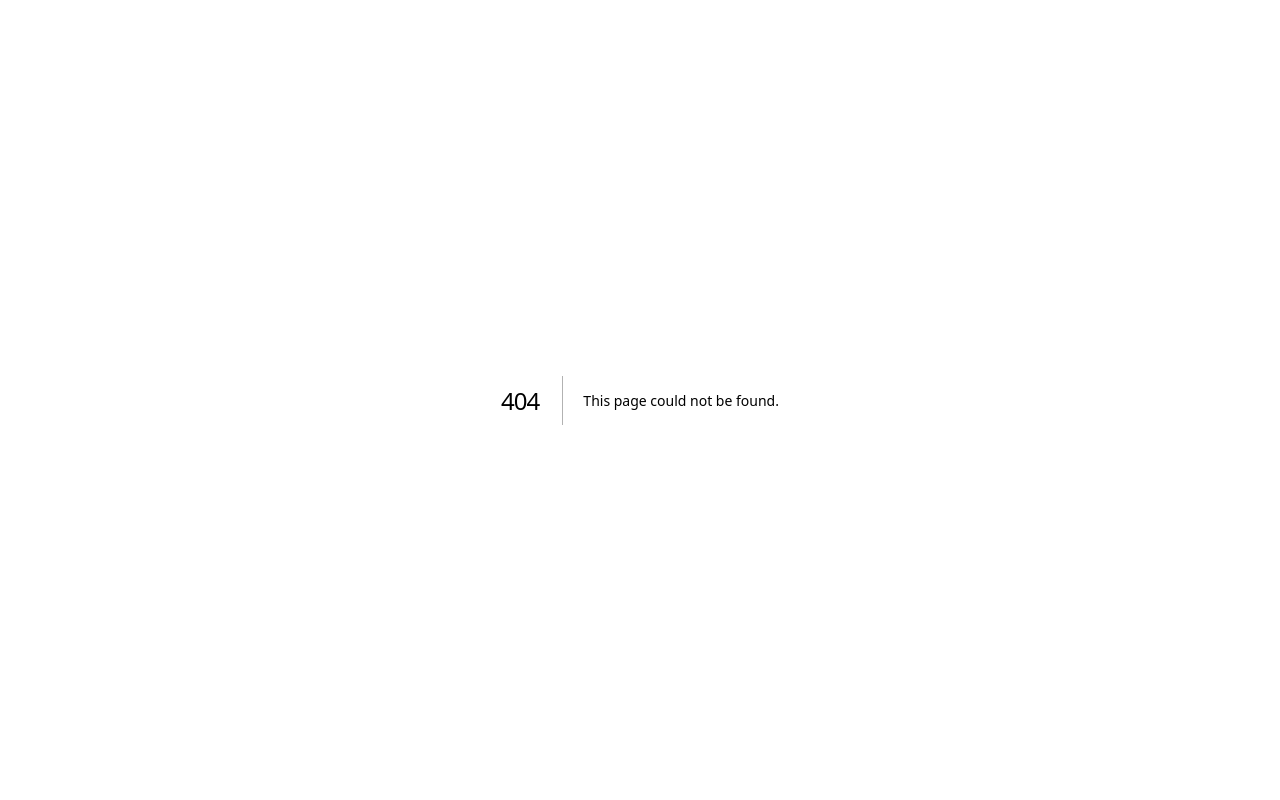
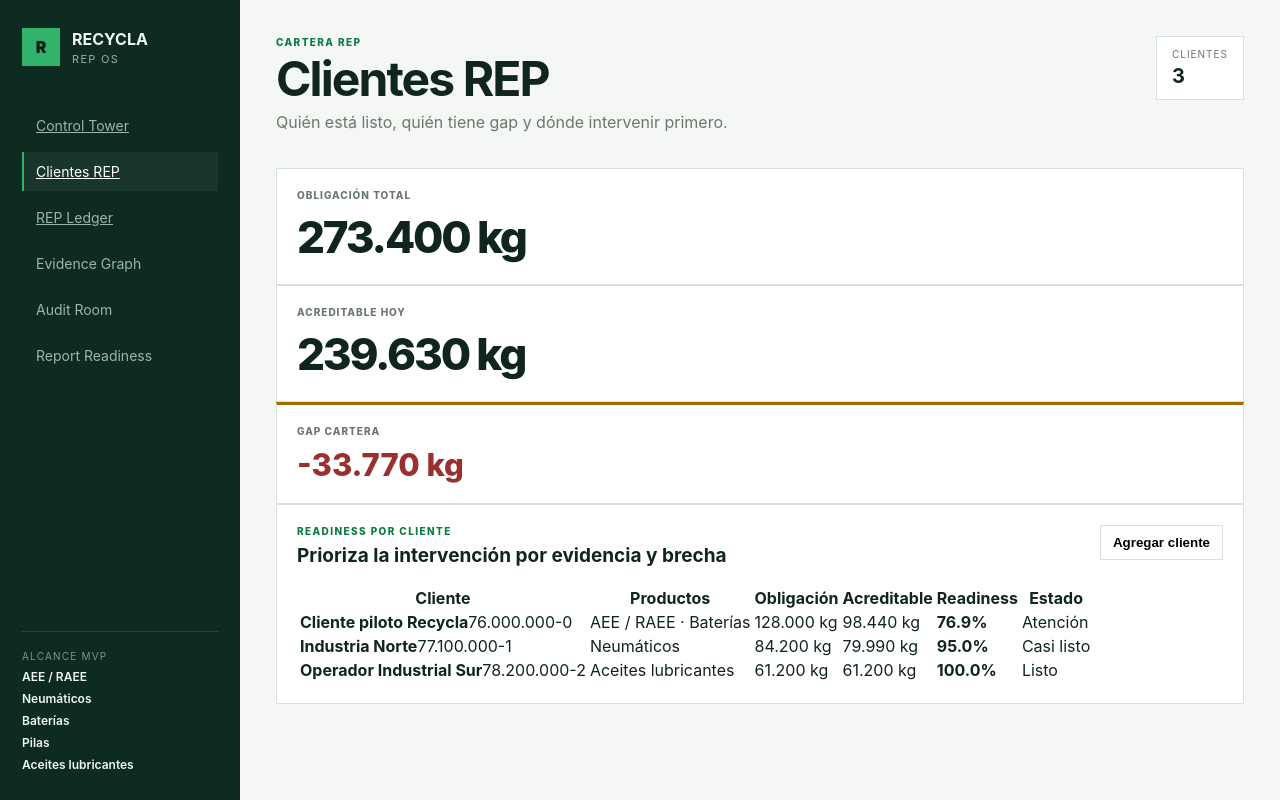
Before and after one commit to traviscomber/recycla, a Next.js app: page /clientes in a window 1280 px wide. Before the commit this address had no page. Built offline with nearby package versions, Linux system fonts and the light colour scheme.

Commit message:
feat: add REP clients workspace

```diff
--- /dev/null
+++ b/src/app/clientes/page.tsx
@@ -0,0 +1,109 @@
+import { AppShell } from "@/components/app-shell";
+import { fmt } from "@/lib/rep";
+
+const clients = [
+  {
+    name: "Cliente piloto Recycla",
+    rut: "76.000.000-0",
+    streams: "AEE / RAEE · Baterías",
+    obligation: 128000,
+    accreditable: 98440,
+    readiness: 76.9,
+    status: "Atención"
+  },
+  {
+    name: "Industria Norte",
+    rut: "77.100.000-1",
+    streams: "Neumáticos",
+    obligation: 84200,
+    accreditable: 79990,
+    readiness: 95.0,
+    status: "Casi listo"
+  },
+  {
+    name: "Operador Industrial Sur",
+    rut: "78.200.000-2",
+    streams: "Aceites lubricantes",
+    obligation: 61200,
+    accreditable: 61200,
+    readiness: 100,
+    status: "Listo"
+  }
+];
+
+export default function ClientesPage() {
+  return (
+    <AppShell active="/clientes">
+      <header className="topbar">
+        <div>
+          <p className="eyebrow">Cartera REP</p>
+          <h1>Clientes REP</h1>
+          <p className="muted">Quién está listo, quién tiene gap y dónde intervenir primero.</p>
+        </div>
+        <div className="period"><span>Clientes</span><strong>{clients.length}</strong></div>
+      </header>
+
+      <section className="clientSummary">
+        <article className="card">
+          <span className="label">Obligación total</span>
+          <div className="big">{fmt(clients.reduce((a, c) => a + c.obligation, 0))} kg</div>
+        </article>
+        <article className="card">
+          <span className="label">Acreditable hoy</span>
+          <div className="big">{fmt(clients.reduce((a, c) => a + c.accreditable, 0))} kg</div>
+        </article>
+        <article className="card risk">
+          <span className="label">Gap cartera</span>
+          <div className="gap">
+            {fmt(clients.reduce((a, c) => a + c.accreditable - c.obligation, 0))} kg
+          </div>
+        </article>
+      </section>
+
+      <section className="panel">
+        <div className="panelHead">
+          <div>
+            <p className="eyebrow">Readiness por cliente</p>
+            <h3>Prioriza la intervención por evidencia y brecha</h3>
+          </div>
+          <button>Agregar cliente</button>
+        </div>
+
+        <div className="tableWrap">
+          <table className="dataTable">
+            <thead>
+              <tr>
+                <th>Cliente</th>
+                <th>Productos</th>
+                <th>Obligación</th>
+                <th>Acreditable</th>
+                <th>Readiness</th>
+                <th>Estado</th>
+              </tr>
+            </thead>
+            <tbody>
+              {clients.map((client) => (
+                <tr key={client.rut}>
+                  <td>
+                    <strong>{client.name}</strong>
+                    <span>{client.rut}</span>
+                  </td>
+                  <td>{client.streams}</td>
+                  <td>{fmt(client.obligation)} kg</td>
+                  <td>{fmt(client.accreditable)} kg</td>
+                  <td>
+                    <strong>{client.readiness.toFixed(1)}%</strong>
+                    <div className="miniProgress">
+                      <div style={{ width: `${client.readiness}%` }} />
+                    </div>
+                  </td>
+                  <td><span className={`status status-${client.status.toLowerCase().replace(" ", "-")}`}>{client.status}</span></td>
+                </tr>
+              ))}
+            </tbody>
+          </table>
+        </div>
+      </section>
+    </AppShell>
+  );
+}
```
